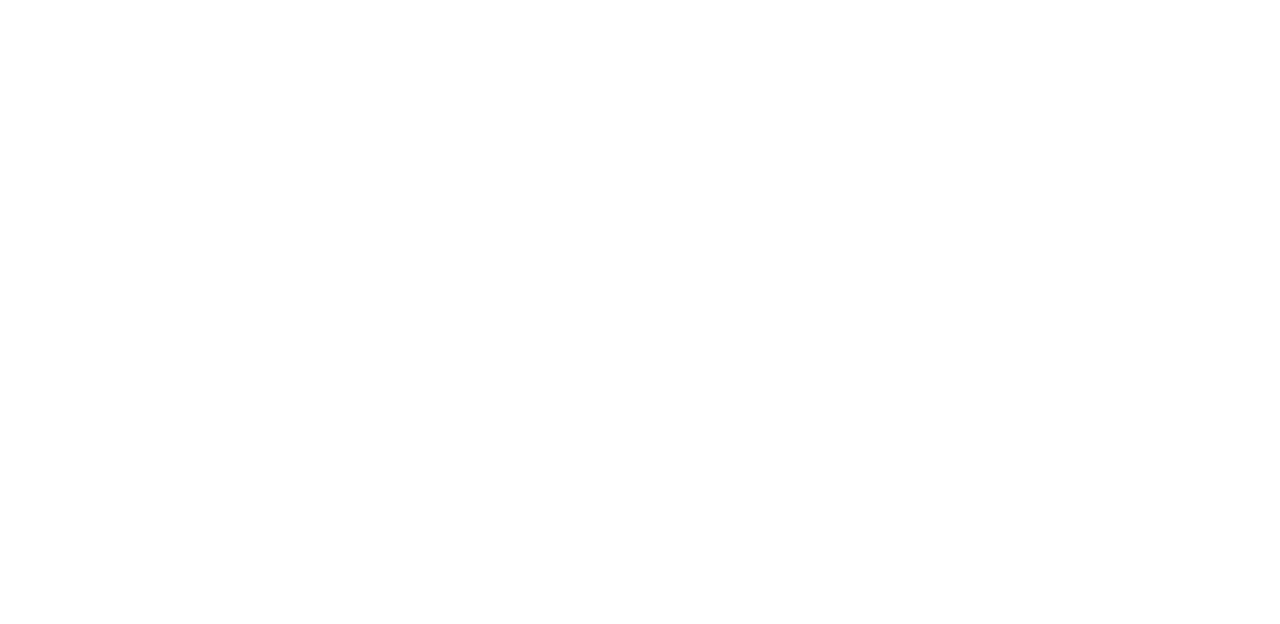
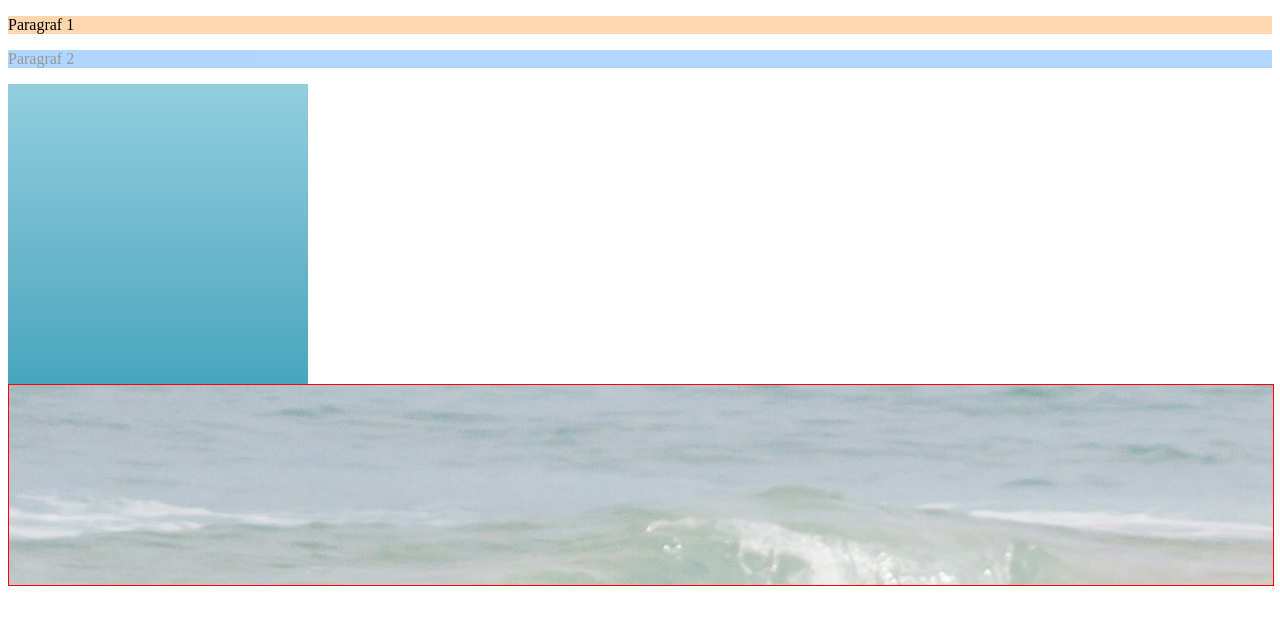
Before and after one commit to mareknibelski/exercises_html_css, a plain HTML site: page 11.Kolor_i_tlo_w_CSS/index.html in a window 1280 px wide. Drawn offline with Linux system fonts and the light colour scheme.

Commit message:
add 11 work

```diff
--- a/11.Kolor_i_tlo_w_CSS/css/style.css
+++ b/11.Kolor_i_tlo_w_CSS/css/style.css
@@ -0,0 +1,30 @@
+.first {
+  background-color: rgba(255, 155, 55, 0.4);
+}
+
+.second {
+  background-color: rgb(55, 155, 255);
+  opacity: 0.4;
+}
+
+.gradient {
+width: 300px;
+height: 300px;
+background: rgba(147,206,222,1);
+background: -moz-linear-gradient(top, rgba(147,206,222,1) 0%, rgba(117,189,209,1) 41%, rgba(73,165,191,1) 100%);
+background: -webkit-gradient(left top, left bottom, color-stop(0%, rgba(147,206,222,1)), color-stop(41%, rgba(117,189,209,1)), color-stop(100%, rgba(73,165,191,1)));
+background: -webkit-linear-gradient(top, rgba(147,206,222,1) 0%, rgba(117,189,209,1) 41%, rgba(73,165,191,1) 100%);
+background: -o-linear-gradient(top, rgba(147,206,222,1) 0%, rgba(117,189,209,1) 41%, rgba(73,165,191,1) 100%);
+background: -ms-linear-gradient(top, rgba(147,206,222,1) 0%, rgba(117,189,209,1) 41%, rgba(73,165,191,1) 100%);
+background: linear-gradient(to bottom, rgba(147,206,222,1) 0%, rgba(117,189,209,1) 41%, rgba(73,165,191,1) 100%);
+filter: progid:DXImageTransform.Microsoft.gradient( startColorstr='#93cede', endColorstr='#49a5bf', GradientType=0 );
+}
+
+.image {
+  background-image: url(../images/a-surfer-contemplates-the-water-s-edge.jpg);
+  width: 100%;
+  height: 200px;
+  background-repeat: no-repeat;
+  background-position: center;
+  border: 1px solid red;
+}
--- a/11.Kolor_i_tlo_w_CSS/index.html
+++ b/11.Kolor_i_tlo_w_CSS/index.html
@@ -3,8 +3,14 @@
 <head>
     <meta charset="UTF-8">
     <title>Task 11</title>
+    <link rel="stylesheet" href="css/style.css">
 </head>
 <body>
-
+    <div class="opacityTest">
+      <p class="first">Paragraf 1</p>
+      <p class="second">Paragraf 2</p>
+    </div>
+    <div class="gradient"></div>
+    <div class="image"></div>
 </body>
 </html>
```
Also changed, not shown: 11.Kolor_i_tlo_w_CSS/images/a-surfer-contemplates-the-water-s-edge.jpg (added), 1 other file.
